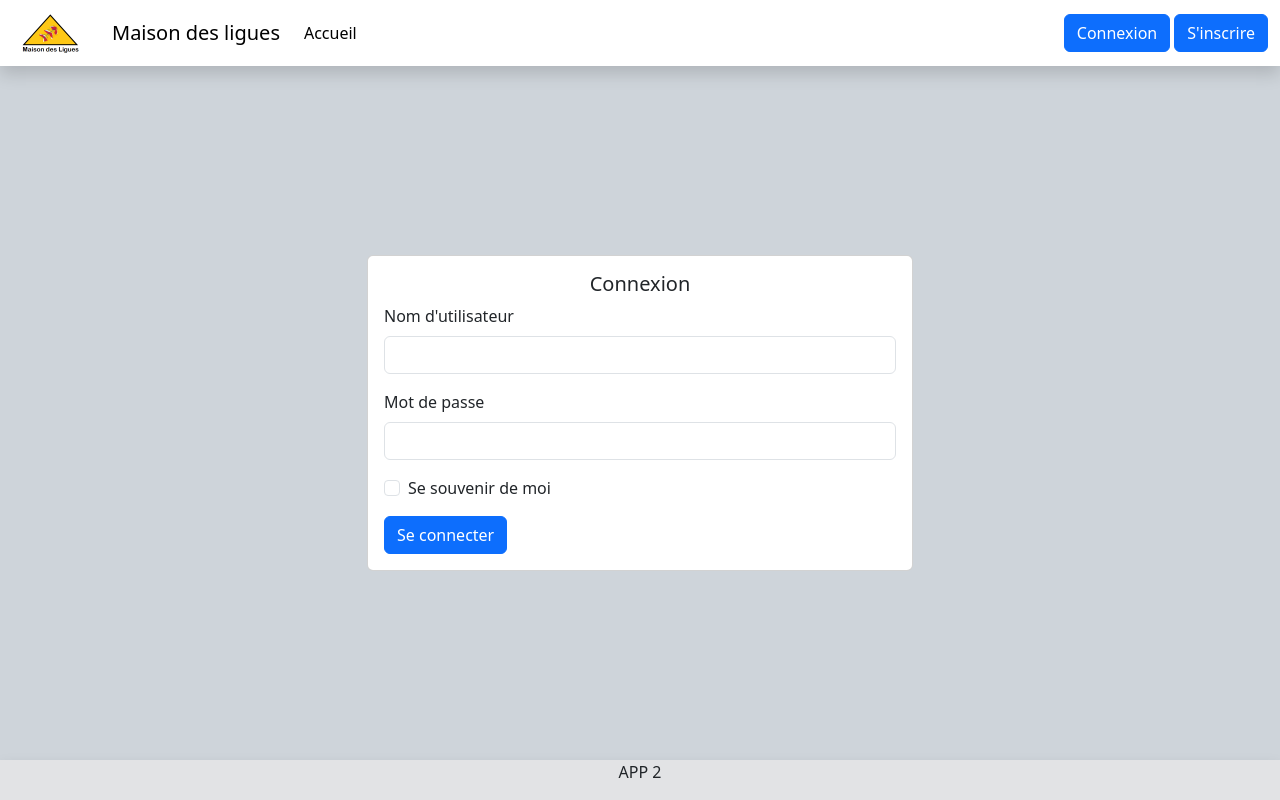
After one commit to MDL-2023-2024/client, a Symfony app: template templates/connexion/index.html.twig in a window 1280 px wide. The commit adds this page. Run offline with Twig, Linux system fonts and the light colour scheme; the template is opened without the code that fills it, so the values that code supplies are empty; some libraries are stand-ins or nearby versions.

Commit message:
🔧 Mise ne page + Ajout de symfonyForm

```diff
--- a/composer.json
+++ b/composer.json
@@ -16,8 +16,10 @@
         "symfony/console": "5.4.*",
         "symfony/dotenv": "5.4.*",
         "symfony/flex": "^1.17|^2",
+        "symfony/form": "5.4.*",
         "symfony/framework-bundle": "5.4.*",
         "symfony/runtime": "5.4.*",
+        "symfony/validator": "5.4.*",
         "symfony/yaml": "5.4.*"
     },
     "require-dev": {
--- a/templates/base.html.twig
+++ b/templates/base.html.twig
@@ -22,7 +22,7 @@
 	<body class="bg-dark-subtle">
 		<div class="d-flex flex-column vh-100 ">
 			{% include "elements/header.html.twig" %}
-			<div class="flex-grow-1"> {% block body %}{% endblock %}</div>
+			<div class="flex-grow-1 d-flex"> {% block body %}{% endblock %}</div>
 
 				{% include "elements/footer.html.twig" %}
 			</div>
--- /dev/null
+++ b/templates/connexion/index.html.twig
@@ -0,0 +1,34 @@
+{% extends 'base.html.twig' %}
+
+{% block title %}Hello ConnexionController!
+{% endblock %}
+
+{% block body %}
+
+	<div class="container flex-grow-1">
+		<div class="row justify-content-center align-items-center h-100">
+			<div class="col-md-6">
+				<div class="card">
+					<div class="card-body">
+						<h5 class="card-title text-center">Connexion</h5>
+						<form method="post" action="">
+							<div class="mb-3">
+								<label for="username" class="form-label">Nom d'utilisateur</label>
+								<input type="text" class="form-control" id="username" name="_username" required>
+							</div>
+							<div class="mb-3">
+								<label for="password" class="form-label">Mot de passe</label>
+								<input type="password" class="form-control" id="password" name="_password" required>
+							</div>
+							<div class="mb-3 form-check">
+								<input type="checkbox" class="form-check-input" id="remember_me" name="_remember_me">
+								<label class="form-check-label" for="remember_me">Se souvenir de moi</label>
+							</div>
+							<button type="submit" class="btn btn-primary">Se connecter</button>
+						</form>
+					</div>
+				</div>
+			</div>
+		</div>
+	</div>
+{% endblock %}
--- a/templates/elements/header.html.twig
+++ b/templates/elements/header.html.twig
@@ -10,13 +10,13 @@
 				<div class="collapse navbar-collapse" id="navbarText">
 					<ul class="navbar-nav me-auto mb-2 mb-lg-0">
 						<li class="nav-item">
-							<a class="nav-link active" aria-current="page" href="#">Accueil</a>
+							<a class="nav-link active" aria-current="page" href="{{path('acceuil')}}">Accueil</a>
 						</li>
 					</ul>
 				</div>
 				<div class="d-flex">
-					<a class="nav-link" aria-current="page" href="#">
-						<button class="btn btn-primary" type="submit">Connexion</button>
+					<a class="nav-link" aria-current="page" href="{{path("app_connexion")}}">
+						<button class="btn btn-primary">Connexion</button>
 					</a>
 					<a class="nav-link ms-1" aria-current="page" href="#">
 						<button class="btn btn-primary" type="submit">S'inscrire</button>
```
Also changed, not shown: nbproject/private/private.xml (+9 -1 lines), src/Controller/ConnexionController.php (added, +18 -0 lines), 3 other files.
